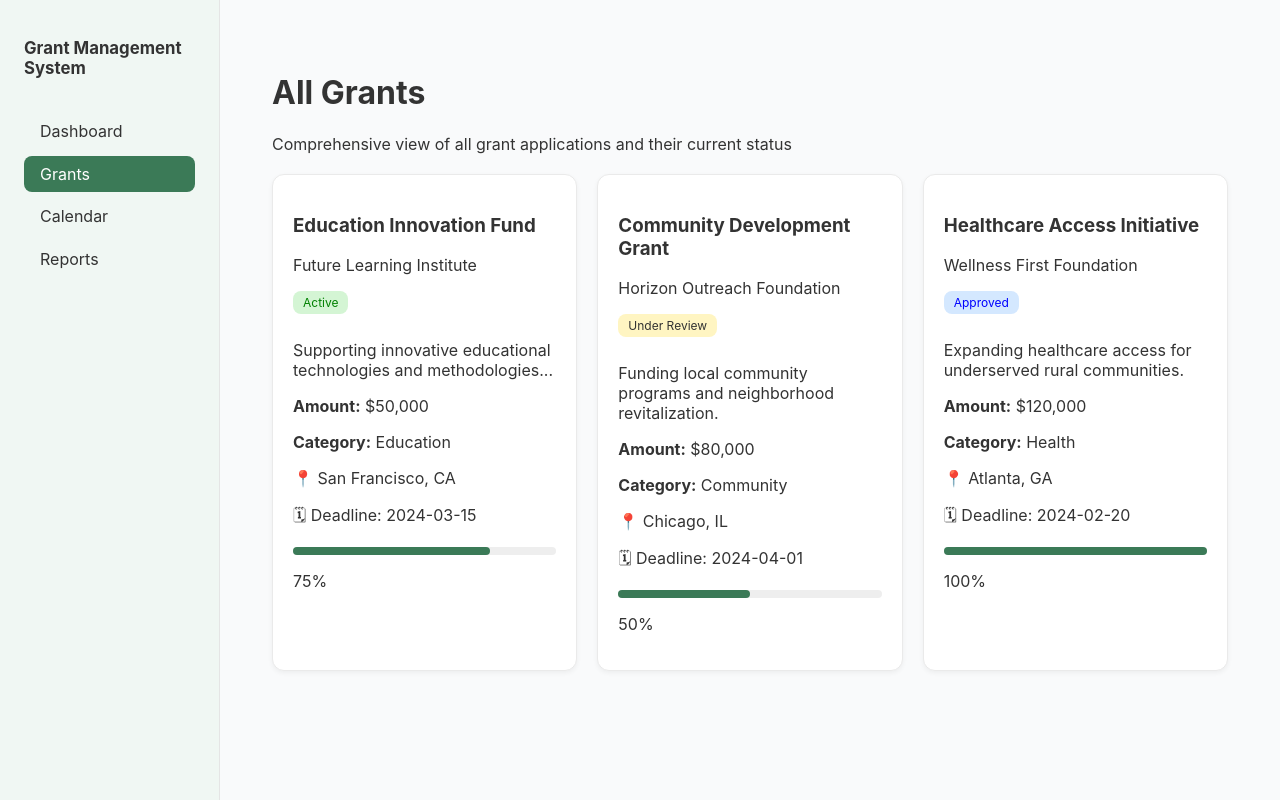
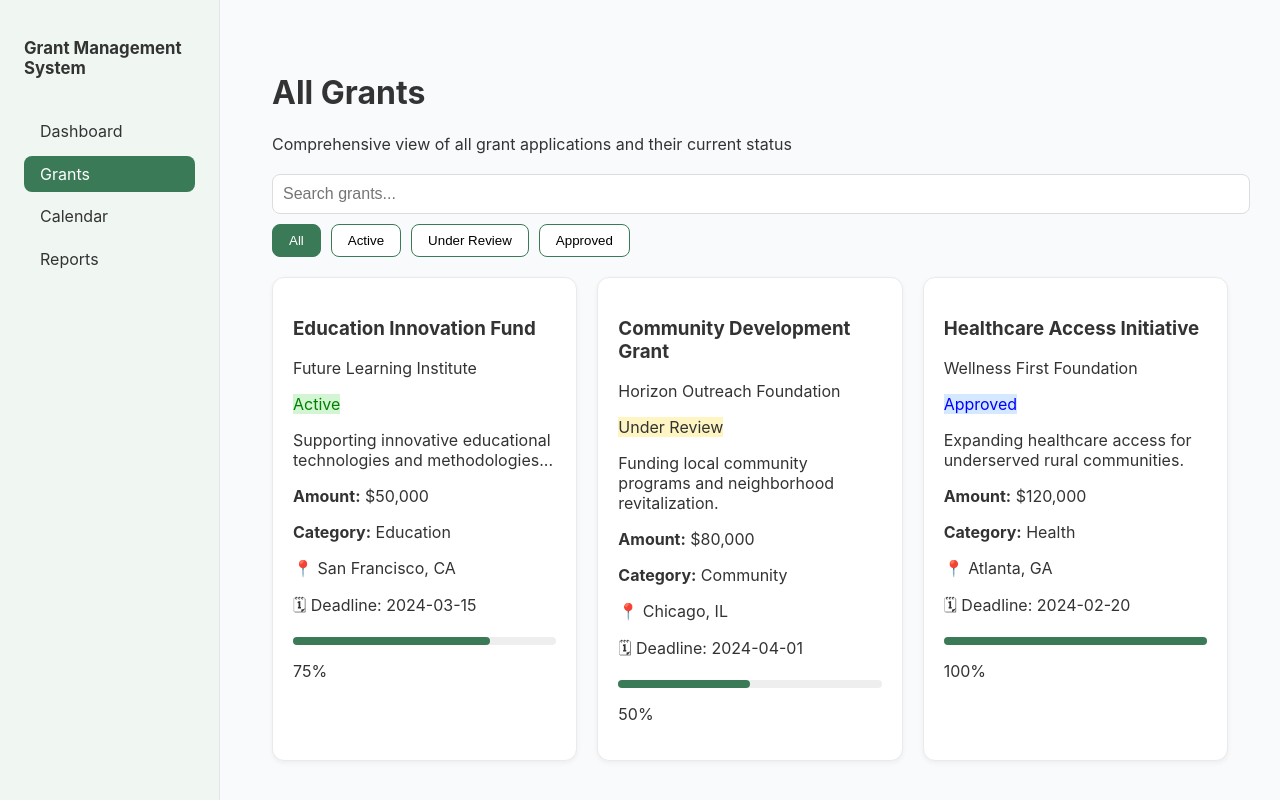
Before and after one commit to gracehrabikcs/grants-management-system, a React (Create React App) app: page /grants in a window 1280 px wide. Built offline with nearby package versions, Linux system fonts and the light colour scheme.

Commit message:
Added Search and Filter to Grants Tab

```diff
--- a/src/pages/Grants.js
+++ b/src/pages/Grants.js
@@ -1,7 +1,55 @@
-import React from "react";
+import React, { useState } from "react";
 import "../styles/Grants.css";
 
+const grantData = [
+  {
+    id: 1,
+    title: "Education Innovation Fund",
+    organization: "Future Learning Institute",
+    status: "Active",
+    description: "Supporting innovative educational technologies and methodologies...",
+    amount: "$50,000",
+    category: "Education",
+    location: "📍 San Francisco, CA",
+    deadline: "🗓 Deadline: 2024-03-15",
+    progress: 75,
+  },
+  {
+    id: 2,
+    title: "Community Development Grant",
+    organization: "Horizon Outreach Foundation",
+    status: "Under Review",
+    description: "Funding local community programs and neighborhood revitalization.",
+    amount: "$80,000",
+    category: "Community",
+    location: "📍 Chicago, IL",
+    deadline: "🗓 Deadline: 2024-04-01",
+    progress: 50,
+  },
+  {
+    id: 3,
+    title: "Healthcare Access Initiative",
+    organization: "Wellness First Foundation",
+    status: "Approved",
+    description: "Expanding healthcare access for underserved rural communities.",
+    amount: "$120,000",
+    category: "Health",
+    location: "📍 Atlanta, GA",
+    deadline: "🗓 Deadline: 2024-02-20",
+    progress: 100,
+  },
+];
+
 const Grants = () => {
+  const [searchTerm, setSearchTerm] = useState("");
+  const [statusFilter, setStatusFilter] = useState("All");
+
+  const filteredGrants = grantData.filter((grant) => {
+    const matchesSearch = grant.title.toLowerCase().includes(searchTerm.toLowerCase());
+    const matchesStatus = statusFilter === "All" || grant.status === statusFilter;
+    return matchesSearch && matchesStatus;
+  });
+
   return (
     <div className="grants-container">
       <header className="grants-header">
@@ -9,66 +57,51 @@ const Grants = () => {
         <p>Comprehensive view of all grant applications and their current status</p>
       </header>
 
-      <div className="grant-grid">
-        {/* Grant Card 1 */}
-        <div className="grant-card">
-          <h3>Education Innovation Fund</h3>
-          <p className="organization">Future Learning Institute</p>
-          <span className="status active">Active</span>
-          <p className="description">
-            Supporting innovative educational technologies and methodologies...
-          </p>
-          <div className="grant-info">
-            <p><strong>Amount:</strong> $50,000</p>
-            <p><strong>Category:</strong> Education</p>
+      {/* Search & Filter Section */}
+      <div className="filter-bar">
+        <input
+          type="text"
+          placeholder="Search grants..."
+          className="search-input"
+          value={searchTerm}
+          onChange={(e) => setSearchTerm(e.target.value)}
+        />
+
+        <div className="filter-buttons">
+          {["All", "Active", "Under Review", "Approved"].map((status) => (
+            <button
+              key={status}
+              className={`filter-btn ${statusFilter === status ? "active-filter" : ""}`}
+              onClick={() => setStatusFilter(status)}
+            >
+              {status}
+            </button>
+          ))}
         </div>
-          <p className="location">📍 San Francisco, CA</p>
-          <p className="deadline">🗓 Deadline: 2024-03-15</p>
-          <div className="progress-bar">
-            <div className="progress-fill" style={{ width: "75%" }}></div>
-          </div>
-          <p className="progress-text">75%</p>
       </div>
 
-        {/* Grant Card 2 */}
-        <div className="grant-card">
-          <h3>Community Development Grant</h3>
-          <p className="organization">Horizon Outreach Foundation</p>
-          <span className="status review">Under Review</span>
-          <p className="description">
-            Funding local community programs and neighborhood revitalization.
-          </p>
+      {/* Grants Grid */}
+      <div className="grant-grid">
+        {filteredGrants.map((grant) => (
+          <div key={grant.id} className="grant-card">
+            <h3>{grant.title}</h3>
+            <p className="organization">{grant.organization}</p>
+            <span className={`status ${grant.status.toLowerCase().replace(" ", "")}`}>
+              {grant.status}
+            </span>
+            <p className="description">{grant.description}</p>
             <div className="grant-info">
-            <p><strong>Amount:</strong> $80,000</p>
-            <p><strong>Category:</strong> Community</p>
+              <p><strong>Amount:</strong> {grant.amount}</p>
+              <p><strong>Category:</strong> {grant.category}</p>
             </div>
-          <p className="location">📍 Chicago, IL</p>
-          <p className="deadline">🗓 Deadline: 2024-04-01</p>
+            <p className="location">{grant.location}</p>
+            <p className="deadline">{grant.deadline}</p>
             <div className="progress-bar">
-            <div className="progress-fill" style={{ width: "50%" }}></div>
+              <div className="progress-fill" style={{ width: `${grant.progress}%` }}></div>
             </div>
-          <p className="progress-text">50%</p>
+            <p className="progress-text">{grant.progress}%</p>
           </div>
-
-        {/* Grant Card 3 */}
-        <div className="grant-card">
-          <h3>Healthcare Access Initiative</h3>
-          <p className="organization">Wellness First Foundation</p>
-          <span className="status approved">Approved</span>
-          <p className="description">
-            Expanding healthcare access for underserved rural communities.
-          </p>
-          <div className="grant-info">
-            <p><strong>Amount:</strong> $120,000</p>
-            <p><strong>Category:</strong> Health</p>
-          </div>
-          <p className="location">📍 Atlanta, GA</p>
-          <p className="deadline">🗓 Deadline: 2024-02-20</p>
-          <div className="progress-bar">
-            <div className="progress-fill" style={{ width: "100%" }}></div>
-          </div>
-          <p className="progress-text">100%</p>
-        </div>
+        ))}
       </div>
     </div>
   );
--- a/src/styles/Grants.css
+++ b/src/styles/Grants.css
@@ -1,14 +1,50 @@
 .grants-container {
   padding: 20px;
 }
+
 .grants-header {
   margin-bottom: 20px;
 }
+
+.filter-bar {
+  display: flex;
+  flex-direction: column;
+  gap: 10px;
+  margin-bottom: 20px;
+}
+
+.search-input {
+  padding: 10px;
+  border: 1px solid #ddd;
+  border-radius: 8px;
+  font-size: 16px;
+  width: 100%;
+}
+
+.filter-buttons {
+  display: flex;
+  gap: 10px;
+}
+
+.filter-btn {
+  padding: 8px 16px;
+  border: 1px solid #3b7a57;
+  background: white;
+  border-radius: 8px;
+  cursor: pointer;
+}
+
+.active-filter {
+  background: #3b7a57;
+  color: white;
+}
+
 .grant-grid {
   display: grid;
   grid-template-columns: repeat(3, 1fr);
   gap: 20px;
 }
+
 .grant-card {
   background: #fff;
   border: 1px solid #eaeaea;
@@ -16,22 +52,18 @@ border-radius: 12px;
   padding: 20px;
   box-shadow: 0 2px 5px rgba(0,0,0,0.05);
 }
-.status {
-display: inline-block;
-padding: 4px 10px;
-border-radius: 8px;
-font-size: 12px;
-margin-bottom: 10px;
-}
+
 .status.active { background: #d4f5d4; }
-.status.review { background: #fff5c2; }
+.status.underreview { background: #fff5c2; }
 .status.approved { background: #d4e8ff; }
+
 .progress-bar {
   height: 8px;
   background: #eee;
   border-radius: 4px;
   margin-top: 10px;
 }
+
 .progress-fill {
   height: 100%;
   border-radius: 4px;
```
Lines whose indentation alone changed are shown as unchanged.
